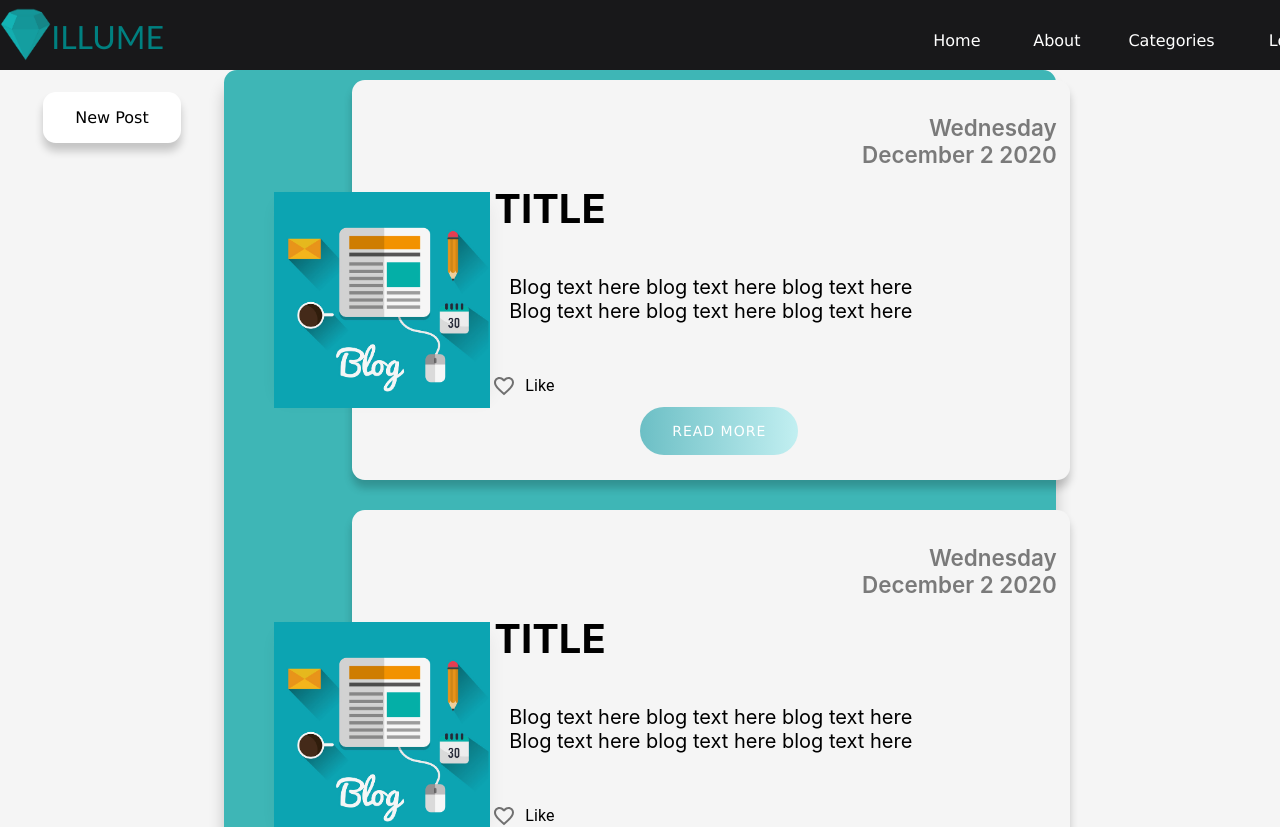
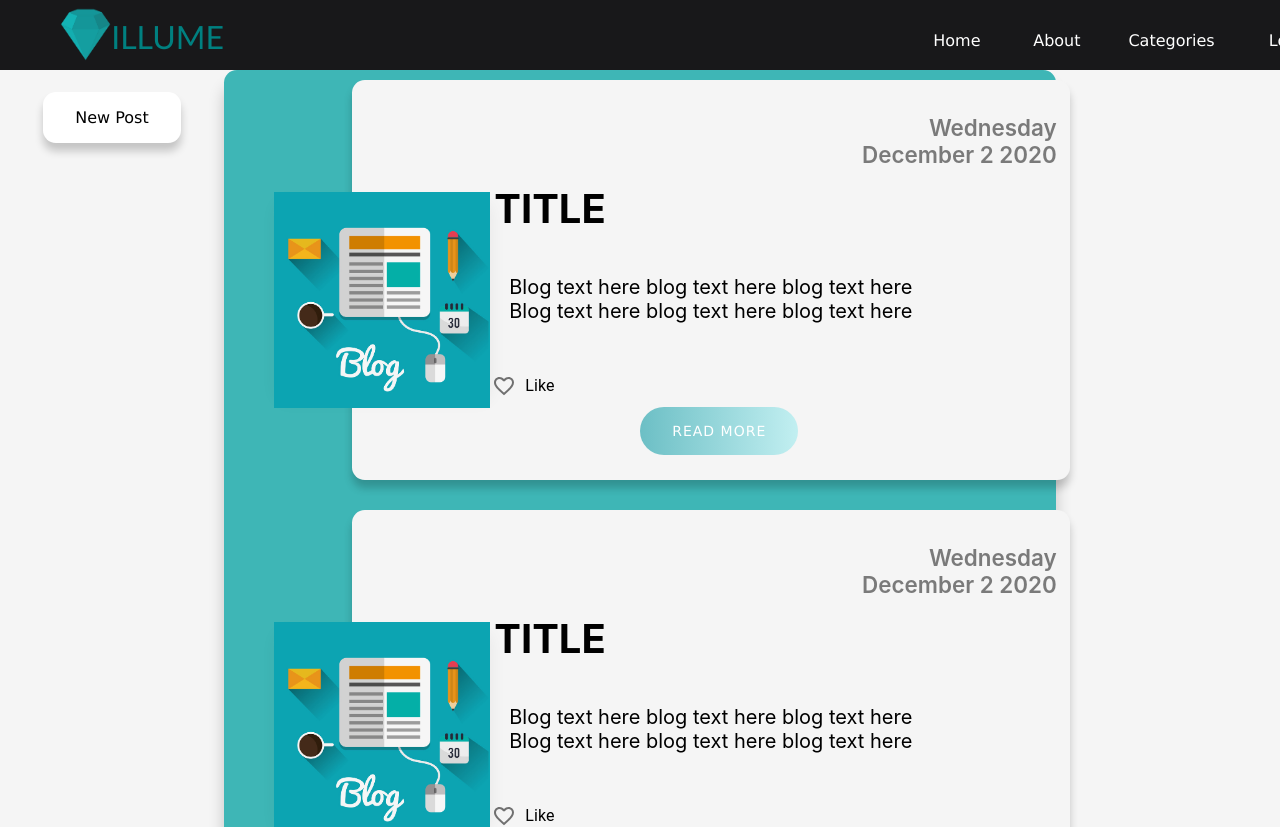
Before and after one commit to NandanaC/Illume, a React (Create React App) app: page / in a window 1280 px wide. Shown: the top 827 px of the page. Built offline with nearby package versions, Linux system fonts and the light colour scheme.

Commit message:
Add files via upload

```diff
--- a/src/Components/Styles/Header.css
+++ b/src/Components/Styles/Header.css
@@ -25,6 +25,7 @@
     float: left;
     align-items: center;
     margin-top: 7px;
+    padding-left: 60px;
 }
 
 .logo_container_header h1{
```
